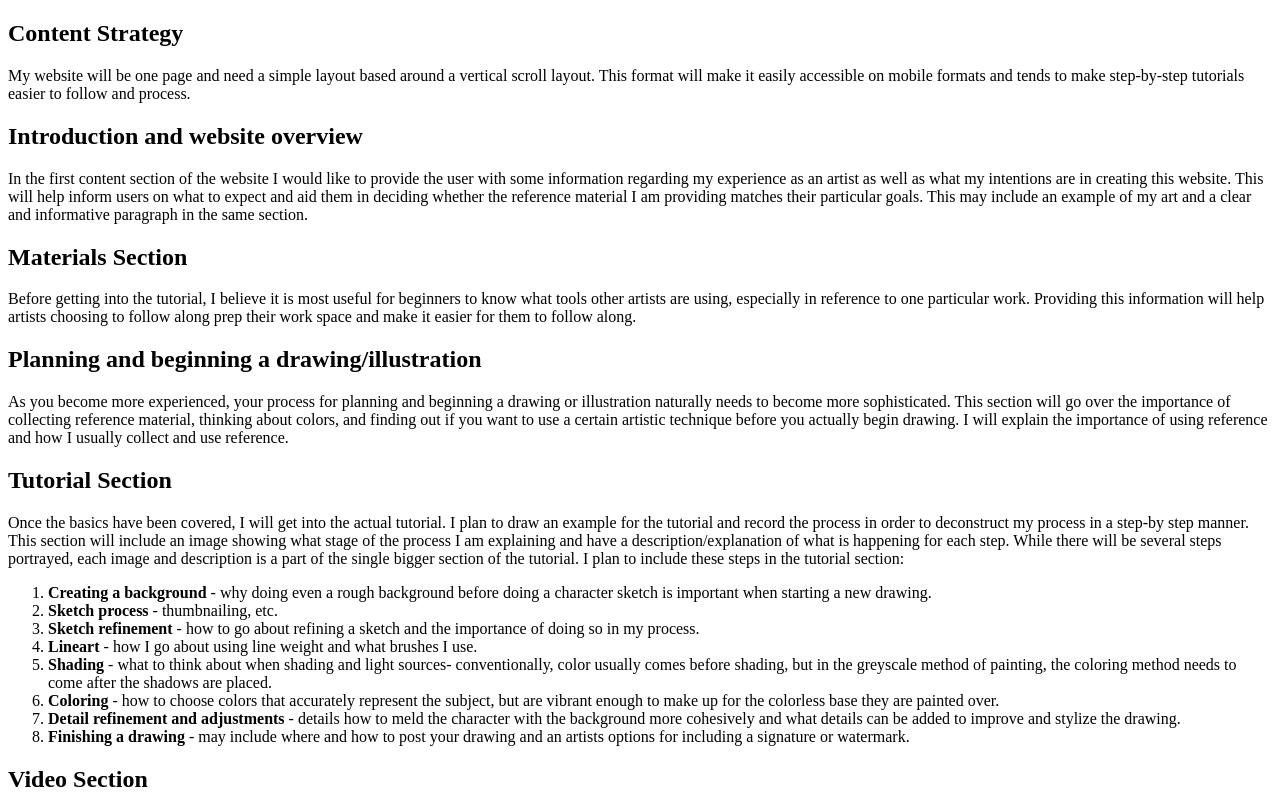
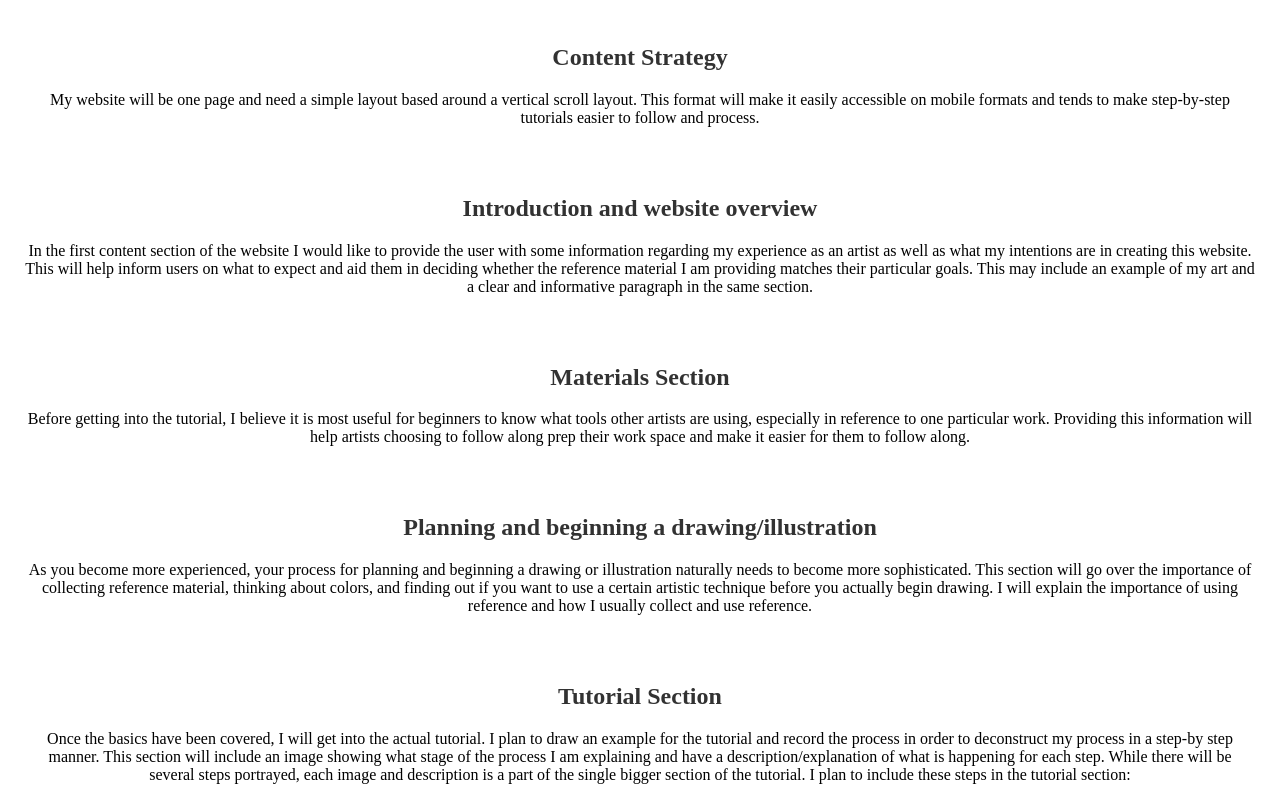
Before and after one commit to Amaez/am-art-site, a plain HTML site: page public_html/documentation/milestone-2.html in a window 1280 px wide. Shown: the top 797 px of the page. Drawn offline with Linux system fonts and the light colour scheme.

Commit message:
Made some changes to the css sheets

```diff
--- a/public_html/documentation/Stylesheets/style-2.css
+++ b/public_html/documentation/Stylesheets/style-2.css
@@ -0,0 +1,21 @@
+p{
+    text-align: center;
+}
+
+h1{
+    text-align: center;
+    color: #323232;
+}
+
+h2{
+    text-align: center;
+    color: #323232;
+}
+
+li{
+    padding: 3px;
+}
+
+div{
+    padding: 1em;
+}
--- a/public_html/documentation/Stylesheets/style.css
+++ b/public_html/documentation/Stylesheets/style.css
@@ -5,7 +5,7 @@
 }
 
 body{
-    background-color: #323232 ;
+    background-color: #323232;
 }
 
 section{
```
